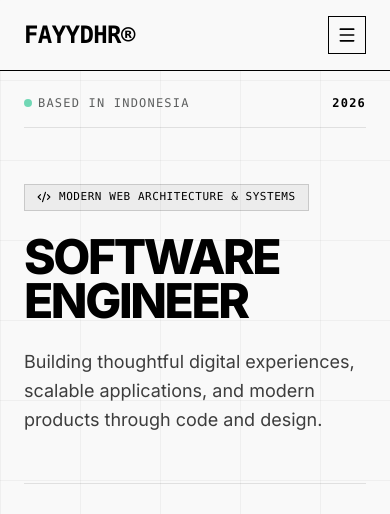
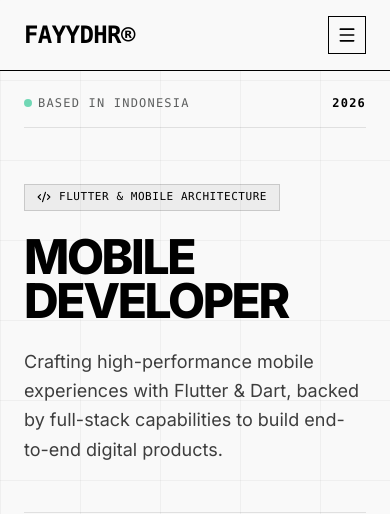
Before and after one commit to fayydhr/porto, a Next.js app: page / in a window 390 px wide. Shown: the top 514 px of the page. Built offline with nearby package versions, Linux system fonts and the light colour scheme.

Commit message:
feat: update portfolio projects and mobile developer profile

```diff
--- a/src/app/layout.tsx
+++ b/src/app/layout.tsx
@@ -46,8 +46,15 @@ export default function RootLayout({
   children: React.ReactNode;
 }>) {
   return (
-    <html lang="en" className={`${inter.variable} scroll-smooth`}>
-      <body className="bg-[#f9f9f9] text-black antialiased min-h-screen flex flex-col grid-bg selection:bg-black selection:text-white">
+    <html
+      lang="en"
+      className={`${inter.variable} scroll-smooth`}
+      suppressHydrationWarning
+    >
+      <body
+        className="bg-[#f9f9f9] text-black antialiased min-h-screen flex flex-col grid-bg selection:bg-black selection:text-white"
+        suppressHydrationWarning
+      >
         {children}
       </body>
     </html>
--- a/src/components/FeaturedBanner.tsx
+++ b/src/components/FeaturedBanner.tsx
@@ -9,7 +9,7 @@ interface FeaturedBannerProps {
 }
 
 export default function FeaturedBanner({ onSelectProject }: FeaturedBannerProps) {
-  const featured = PROJECTS[0]; // ERP System
+  const featured = PROJECTS.find((p) => p.id === "garam-dua-musim-erp") ?? PROJECTS[0];
 
   return (
     <section className="border-b border-black overflow-hidden relative">
@@ -52,7 +52,7 @@ export default function FeaturedBanner({ onSelectProject }: FeaturedBannerProps)
             FLAGSHIP CASE STUDY
           </span>
           <h2 className="text-4xl sm:text-7xl md:text-9xl font-extrabold text-white uppercase tracking-tighter drop-shadow-2xl">
-            ERP SYSTEM
+            GARAM DUA MUSIM ERP
           </h2>
           <div className="mt-6 inline-flex items-center gap-2 px-5 py-2.5 bg-white text-black font-mono text-xs uppercase font-bold tracking-wider transform group-hover:scale-105 transition-transform">
             <span>INSPECT CASE STUDY</span>
--- a/src/components/Hero.tsx
+++ b/src/components/Hero.tsx
@@ -15,7 +15,7 @@ export default function Hero() {
             <span className="w-2 h-2 rounded-full bg-emerald-500 animate-pulse"></span>
             BASED IN INDONESIA
           </span>
-          <span className="hidden sm:inline">FULL STACK DEVELOPER</span>
+          <span className="hidden sm:inline">MOBILE DEVELOPER</span>
           <span className="font-bold text-black">{PERSONAL_INFO.year}</span>
         </div>
 
@@ -23,13 +23,13 @@ export default function Hero() {
         <div className="my-auto py-6">
           <div className="inline-flex items-center gap-2 px-3 py-1 bg-black/5 border border-black/15 text-[11px] font-mono uppercase tracking-wider mb-6">
             <Code2 className="w-3.5 h-3.5" />
-            <span>Modern Web Architecture & Systems</span>
+            <span>Flutter & Mobile Architecture</span>
           </div>
 
           <h1 className="text-5xl sm:text-7xl lg:text-[112px] font-extrabold uppercase tracking-tighter leading-[0.92] text-black mb-6">
-            SOFTWARE
+            MOBILE
             <br />
-            ENGINEER
+            DEVELOPER
           </h1>
 
           <p className="text-lg sm:text-xl lg:text-2xl max-w-xl text-[#3d3d3d] font-normal leading-relaxed">
--- a/src/data/portfolio.ts
+++ b/src/data/portfolio.ts
@@ -1,3 +1,8 @@
+export interface ModuleBreakdown {
+  module: string;
+  description: string;
+}
+
 export interface Project {
   id: string;
   number: string;
@@ -6,9 +11,11 @@ export interface Project {
   category: string;
   image: string;
   year: string;
+  status?: string;
   description: string;
   highlights: string[];
   techStack: string[];
+  moduleBreakdown?: ModuleBreakdown[];
   demoUrl?: string;
   githubUrl?: string;
 }
@@ -36,9 +43,9 @@ export interface Service {
 export const PERSONAL_INFO = {
   name: "Muhammad Fayyadh Rahinda",
   brand: "FAYYDHR®",
-  title: "SOFTWARE ENGINEER",
+  title: "FLUTTER & MOBILE DEVELOPER",
   subtitle:
-    "Building thoughtful digital experiences, scalable applications, and modern products through code and design.",
+    "Crafting high-performance mobile experiences with Flutter & Dart, backed by full-stack capabilities to build end-to-end digital products.",
   location: "Indonesia / Remote",
   year: "2026",
   email: "fayyadh.rahinda@example.com",
@@ -56,15 +63,15 @@ export const PERSONAL_INFO = {
     },
     {
       label: "ROLE",
-      value: "Full Stack Developer\nUI/UX Designer",
+      value: "Flutter & Mobile Developer\nFull Stack Engineer",
     },
     {
       label: "FOCUS",
-      value: "Scalable Systems\nPerformance Optimization",
+      value: "Mobile-First Products\nClean Architecture",
     },
     {
       label: "STACK",
-      value: "React, Node.js, Next.js, Python\nAWS, PostgreSQL, Tailwind",
+      value: "Flutter, Dart, Firebase, GetX\nNext.js, Node.js, PostgreSQL",
     },
   ],
 };
@@ -137,23 +144,34 @@ export const EXPERIENCES: Experience[] = [
 
 export const PROJECTS: Project[] = [
   {
-    id: "erp-system",
+    id: "ecommerce-flutter-app",
     number: "01",
-    title: "ERP BUSINESS SYSTEM",
-    subtitle: "Enterprise Resource & Logistics Management",
-    category: "Full Stack / Enterprise",
+    title: "E-COMMERCE MOBILE APP",
+    subtitle: "Full-featured Shopping & Order Management",
+    category: "Mobile / Full Stack",
     image: "/images/Gemini_Generated_Image_8cvdtc8cvdtc8cvd.jpeg",
     year: "2026",
     description:
-      "A comprehensive corporate enterprise resource planning platform tailored for real-time inventory tracking, procurement automation, financial balance tracking, and role-based access control.",
+      "A comprehensive mobile e-commerce platform built with Flutter, featuring real-time product browsing, cart & wishlist management, secure authentication with Firebase, and seamless order experience with clean architecture.",
     highlights: [
-      "Real-time inventory audit and warehouse shipment logging",
-      "Automated PDF invoicing and financial reconciliation",
-      "Granular role-based permissions and activity logs",
+      "Clean Architecture with Domain, Data & Presentation layers",
+      "Firebase Auth with Google Sign-In & OTP email verification",
+      "Real-time cart, wishlist, and product category filtering",
+      "Role-based navigation and state management using GetX",
+      "Push notification support and shared preferences local storage",
     ],
-    techStack: ["Next.js", "TypeScript", "Tailwind CSS", "PostgreSQL", "Prisma", "Chart.js"],
-    demoUrl: "https://example.com/erp-demo",
-    githubUrl: "https://github.com/fayyadh/erp-business-system",
+    techStack: [
+      "Flutter",
+      "Dart",
+      "Firebase Auth",
+      "Cloud Firestore",
+      "GetX",
+      "Google Sign-In",
+      "Shared Preferences",
+      "Clean Architecture",
+    ],
+    demoUrl: undefined,
+    githubUrl: "https://github.com/fayydhr/ecommerce-app",
   },
   {
     id: "novelid",
@@ -175,23 +193,54 @@ export const PROJECTS: Project[] = [
     githubUrl: "https://github.com/fayyadh/novelid-platform",
   },
   {
-    id: "weather-app",
+    id: "garam-dua-musim-erp",
     number: "03",
-    title: "WEATHER APPLICATION",
-    subtitle: "Hyperlocal Forecast & Meteorological Insights",
-    category: "Frontend / API Integration",
+    title: "GARAM DUA MUSIM ERP",
+    subtitle: "Integrated Business Management System & End-to-End Operations",
+    category: "Fullstack / ERP / Business Management System",
     image: "/images/Gemini_Generated_Image_mx4muamx4muamx4m.jpeg",
-    year: "2025",
+    year: "2025–2026",
+    status: "IN PRODUCTION",
     description:
-      "An ultra-fast, minimalist meteorological dashboard providing hourly weather forecasts, radar simulation maps, air quality index metrics, and geolocation detection.",
+      "A comprehensive, role-based Enterprise Resource Planning (ERP) system built for Garam Dua Musim — a salt production & distribution company. The system manages the full operational lifecycle from sales order creation, multi-level validation, production scheduling, warehouse management, QC testing, logistics, and financial reporting across 8 distinct user roles.",
     highlights: [
-      "Geo-location auto detection with interactive radar maps",
-      "7-day hourly precipitation and UV radiation graphs",
-      "Offline caching and lightning-fast client-side state handling",
+      "Role-based access control with 8 roles: sales, admin_finance, gudang, produksi, qc, atasan, qa, hr",
+      "Full order lifecycle management — from draft to menunggu_validasi, divalidasi, diproses, siap_dikirim, and selesai",
+      "Production & QC workflow — Work Orders, production requests, and QC testing stages (menunggu_sampel, proses_pengujian, rilis)",
+      "Real-time push notifications via Web Push (VAPID) and Telegram Bot integration per department",
+      "Fund request & financial flows — dana pengajuan approval chain (pending, disetujui, dicairkan)",
+      "Document generation — Invoice & Surat Jalan export as .docx and Excel via ExcelJS",
+      "MySQL + Prisma ORM with MariaDB adapter, Supabase for file storage",
     ],
-    techStack: ["TypeScript", "React", "OpenWeather API", "Leaflet", "Tailwind CSS"],
-    demoUrl: "https://example.com/weather-app",
-    githubUrl: "https://github.com/fayyadh/weather-insights",
+    techStack: [
+      "Next.js 16",
+      "React 19",
+      "TypeScript",
+      "Prisma ORM",
+      "MySQL / MariaDB",
+      "Supabase",
+      "NextAuth v5",
+      "Tailwind CSS v4",
+      "Recharts",
+      "Lucide React",
+      "ExcelJS",
+      "docx",
+      "Web Push",
+      "Telegram Bot API",
+      "SweetAlert2",
+    ],
+    moduleBreakdown: [
+      { module: "Sales", description: "Pembuatan & tracking pesanan, pembayaran, dokumen" },
+      { module: "Admin / Finance", description: "Validasi pesanan, kas, laporan laba-rugi, piutang" },
+      { module: "Warehouse", description: "Penerimaan produksi, stok barang, PO confirmation" },
+      { module: "Production", description: "Work order, permintaan produksi, bahan baku" },
+      { module: "QC", description: "Pengujian kualitas, status rilis / tidak layak" },
+      { module: "Logistics", description: "Pengiriman, serah terima" },
+      { module: "HR", description: "Manajemen karyawan" },
+      { module: "QA", description: "Quality assurance & audit" },
+    ],
+    demoUrl: undefined,
+    githubUrl: undefined,
   },
   {
     id: "calorie-tracker",
@@ -235,18 +284,18 @@ export const PROJECTS: Project[] = [
 
 export const SERVICES: Service[] = [
   {
+    id: "mobile-dev",
+    iconName: "smartphone",
+    title: "MOBILE",
+    description: "Building polished, high-performance cross-platform apps with Flutter & Dart for iOS and Android.",
+    skills: ["Flutter & Dart", "Firebase & GetX", "Clean Architecture", "Google Play / App Store"],
+  },
+  {
     id: "web-dev",
     iconName: "web",
     title: "WEB DEV",
     description: "Building responsive, accessible, and performant web applications.",
     skills: ["React & Next.js", "TypeScript", "Tailwind CSS", "Web Vitals Optimization"],
-  },
-  {
-    id: "mobile-dev",
-    iconName: "smartphone",
-    title: "MOBILE",
-    description: "Creating cross-platform mobile experiences that feel native.",
-    skills: ["React Native", "Expo", "PWA", "Offline First"],
   },
   {
     id: "backend-dev",
```
Also changed, not shown: src/components/ProjectModal.tsx (+30 -2 lines).
